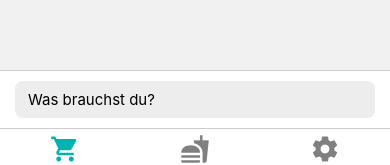
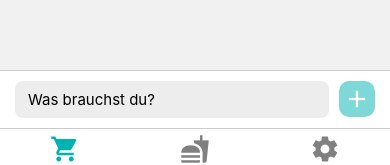
Before and after one commit to marrywal/hungryList, a React Native app: screen /ShoppingList in a window 390 px wide. Shown: the part 667-832 px from the top of the page. Built offline with nearby package versions, Linux system fonts and the light colour scheme; what expo-linking would draw is missing.

Commit message:
style all

```diff
--- a/src/components/Themed.tsx
+++ b/src/components/Themed.tsx
@@ -55,6 +55,7 @@ export const StyledTextInput = React.forwardRef((props: TextInputProps, ref: Rea
     paddingHorizontal: 13,
     fontSize: 15,
     borderRadius: 8,
+    color: Colors[scheme].text
   }
 
   return <TextInput ref={ref} style={[{ ...themedStyle }, style]} {...otherProps} />;
--- a/src/constants/interfaces.ts
+++ b/src/constants/interfaces.ts
@@ -14,9 +14,11 @@ export interface _Ingredients {
     unit: string
 }
 
+export type _Category = 'Snack' | 'Vorspeise' | 'Hauptspeise' | 'Nachspeise' | 'Getränk';
+
 export interface _Recipe {
     title: string,
     duration: string,
-    category: 'Snack' | 'Vorspeise' | 'Hauptspeise' | 'Nachspeise' | 'Getränk',
+    category: _Category,
     ingredients: _Ingredients[],
 }
--- a/src/navigation/index.tsx
+++ b/src/navigation/index.tsx
@@ -91,7 +91,6 @@ function RootNavigator() {
                 style={({ pressed }) => ({
                   opacity: pressed ? 0.5 : 1,
                 })}>
-                  {/* <Text style={{color: Colors[colorScheme].textOnTint, fontWeight: 'bold', fontSize: 16}}>Speichern</Text> */}
                 <MaterialIcons
                   name="check"
                   size={32}
--- a/src/screens/ShoppingList.tsx
+++ b/src/screens/ShoppingList.tsx
@@ -8,6 +8,7 @@ import AsyncStorage from '@react-native-async-storage/async-storage';
 import { useHeaderHeight } from '@react-navigation/elements';
 import React from "react";
 import { _ShoppingItem, _ShoppingList } from "../constants/interfaces";
+import { MaterialIcons } from "@expo/vector-icons";
 
 export default function ShoppingList({ navigation }: RootTabScreenProps<'ShoppingList'>) {
   const [listItems, setListItems] = useState<_ShoppingList[]>([]);
@@ -69,6 +70,21 @@ export default function ShoppingList({ navigation }: RootTabScreenProps<'Shoppin
       borderTopWidth: 0.25,
       borderTopColor: Colors[scheme].border,
       backgroundColor: Colors[scheme].background,
+      display: 'flex',
+      flexDirection: 'row',
+    },
+    sendInput: {
+      flexGrow: 1
+    },
+    sendButton: {
+      backgroundColor: Colors[scheme].tint,
+      borderRadius: 10,
+      width: 36,
+      height: 36,
+      display: 'flex',
+      alignItems: 'center',
+      justifyContent: 'center',
+      marginLeft: 10
     }
   });
 
@@ -124,7 +140,8 @@ export default function ShoppingList({ navigation }: RootTabScreenProps<'Shoppin
   }
 
   const Item = ({ item }: { item: any }) => {
-    const itemTitle = item.title.charAt(0).toUpperCase() + item.title.slice(1);
+    const title = item.title.trim();
+    const itemTitle = title.charAt(0).toUpperCase() + title.slice(1);
 
     return (
       <Pressable
@@ -164,6 +181,7 @@ export default function ShoppingList({ navigation }: RootTabScreenProps<'Shoppin
         <View style={styles.inputContainer}>
           <StyledTextInput
             value={newItem}
+            style={styles.sendInput}
             onChangeText={text => setNewItem(text)}
             placeholder="Was brauchst du?"
             keyboardType="default"
@@ -173,6 +191,20 @@ export default function ShoppingList({ navigation }: RootTabScreenProps<'Shoppin
             blurOnSubmit={false}
             onSubmitEditing={saveNewItem}
           />
+          <Pressable
+            disabled={newItem === '' ? true : false}
+            onPress={saveNewItem}
+            style={({ pressed }) => ({
+              opacity: pressed || newItem === '' ? 0.5 : 1
+            })}>
+            <View style={styles.sendButton}>
+              <MaterialIcons
+                name="add"
+                size={28}
+                color={Colors[scheme].textOnTint}
+              />
+            </View>
+          </Pressable>
         </View>
       </TouchableWithoutFeedback>
     </KeyboardAvoidingView>
```
